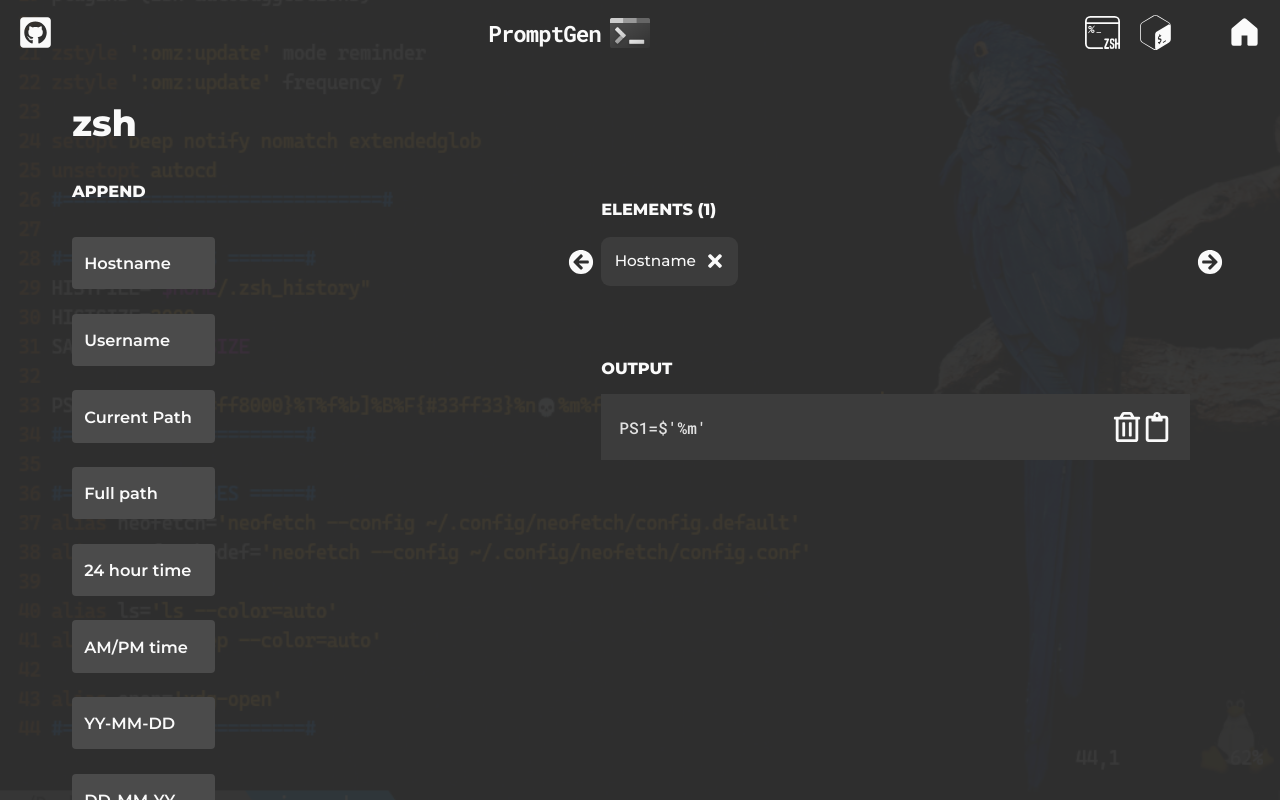
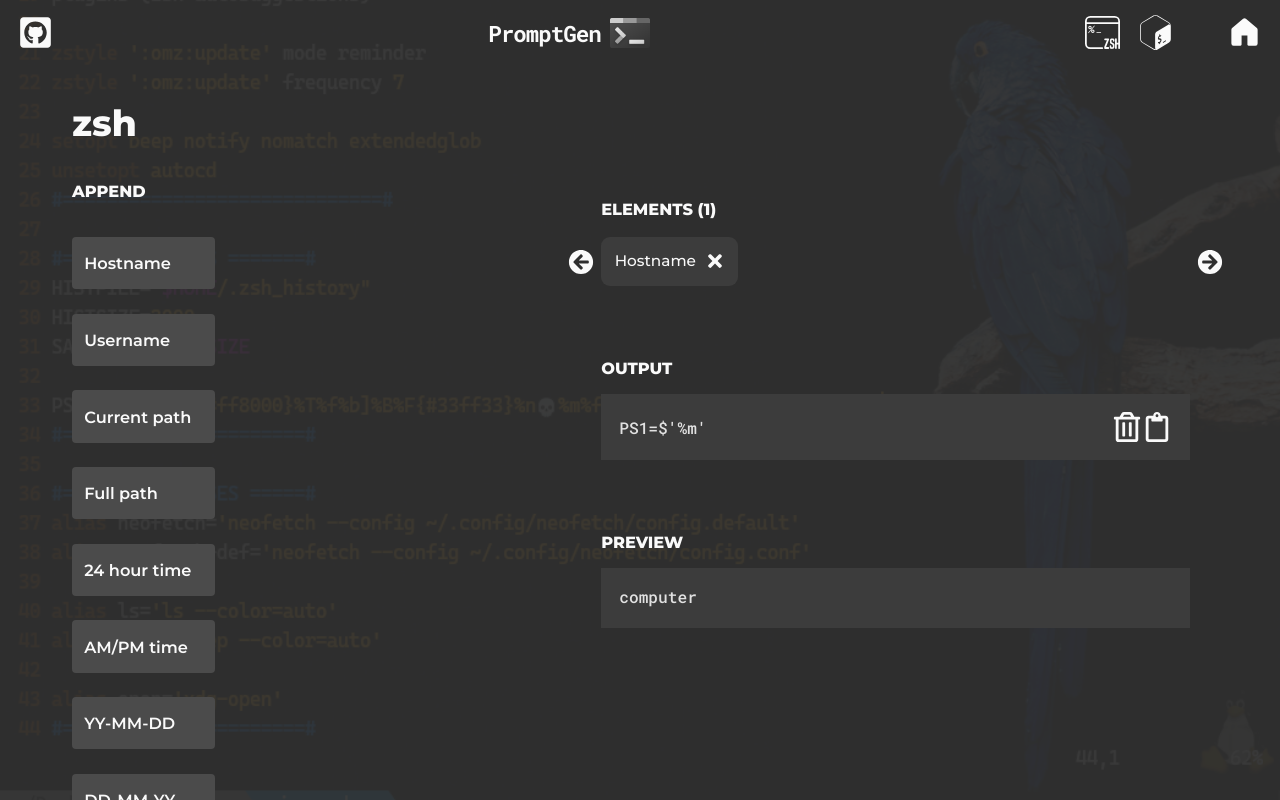
Before and after one commit to vrecek/ps1-gen, a React (Vite) app: page /zsh in a window 1280 px wide. Both pictures are taken after a click on the element "Hostname". Shown: the top 800 px of the page. Built offline with nearby package versions, Linux system fonts and the light colour scheme.

Commit message:
prompt preview

```diff
--- a/src/components/Shell/AddPanel/CustomText.tsx
+++ b/src/components/Shell/AddPanel/CustomText.tsx
@@ -19,6 +19,7 @@ const CustomText = ({ setElements }: IElementsStateFn) => {
                 id: generateID(),
                 text: val,
                 originalValue: val,
+                prvText: val,
                 value: val
             })
             return [...curr]
--- /dev/null
+++ b/src/components/Shell/PreviewPanel/PreviewPanel.tsx
@@ -0,0 +1,61 @@
+import '@/css/PreviewPanel.css'
+import { IShellPreview } from '@/interfaces/ShellInterfaces'
+
+
+const PreviewPanel = ({ elements, shell }: IShellPreview) => {
+    const displayElements = (): JSX.Element => {
+        const rxStr: string[] =
+            shell === 'zsh'
+                ? ['%F{(#[a-z0-9]{6})', '%K{(#[a-z0-9]{6})']
+                : ['\\e\\[38;2;([^m]+)m', '\\e\\[48;2;([^m]+)m']
+
+
+        return (
+            <p className='out'>
+            {
+                elements.map(x => {
+                    const fg_bg: string[] = ['', '']
+
+                    for (let i = 0; i < 2; i++)
+                    {
+                        const rx:     RegExp = new RegExp(`${rxStr[i]}`),
+                              hexClr: string | undefined = x.value.match(rx)?.[1]
+
+
+                        if (hexClr)
+                        {
+                            if (hexClr.includes(';'))
+                            {
+                                const rgb: string = `rgb(${hexClr.replaceAll(';', ',')})`
+                                fg_bg[i] = rgb
+
+                                continue
+                            }
+
+                            fg_bg[i] = hexClr
+                        }
+                    }
+
+                    return <span key={x.id} style={{color: fg_bg[0], background: fg_bg[1]}}>
+                        {x.prvText}
+                    </span>
+                })
+            }
+            </p>
+        )
+    }
+
+
+    return (
+        <section className="preview-panel">
+
+            <p className="title">preview</p>
+
+            <div className="preview">{displayElements()}</div>
+
+        </section>
+    )
+}
+
+
+export default PreviewPanel
--- a/src/components/Shell/Shellpage.tsx
+++ b/src/components/Shell/Shellpage.tsx
@@ -4,6 +4,7 @@ import ElementsPanel from './ElementsPanel/ElementsPanel'
 import OutputPanel from './OutputPanel/OutputPanel'
 import { IElementState, IShellPage, IToggledOptions } from '@/interfaces/ShellInterfaces'
 import React from 'react'
+import PreviewPanel from './PreviewPanel/PreviewPanel'
 
 
 const Shellpage = ({ shell }: IShellPage) => {
@@ -57,6 +58,10 @@ const Shellpage = ({ shell }: IShellPage) => {
                         setHighlighted={setHighlighted}
                         setToggled={setToggled}
                     />
+                    <PreviewPanel
+                        elements={elements}
+                        shell={shell}
+                    />
 
                 </section>
 
--- a/src/css/OutputPanel.css
+++ b/src/css/OutputPanel.css
@@ -1 +1 @@
-section.output-panel div.container{display:flex;justify-content:space-between;align-items:center;flex-direction:row;margin-top:.25em;background:#3c3c3c;padding:1em;word-break:break-all}section.output-panel div.container div{display:flex;margin-left:1em}section.output-panel div.container div span{width:30px;height:30px;cursor:pointer;position:relative}section.output-panel div.container div span i{position:absolute;top:0;left:50%;translate:-50% -150%;white-space:nowrap;font-weight:800}section.output-panel div.container div span svg{width:100%;height:100%;transition:.2s}section.output-panel div.container p.out{font-size:.9rem;color:#e1e1e1;font-weight:500;font-family:"Roboto Mono"}
+section.output-panel div.container{display:flex;justify-content:space-between;align-items:center;flex-direction:row;margin-top:.25em;background:#3c3c3c;padding:1em;word-break:break-all}section.output-panel div.container div{display:flex;margin-left:1em}section.output-panel div.container div span{width:30px;height:30px;cursor:pointer;position:relative}section.output-panel div.container div span i{position:absolute;top:0;left:50%;translate:-50% -150%;white-space:nowrap;font-weight:800}section.output-panel div.container div span svg{width:100%;height:100%;transition:.2s}
--- /dev/null
+++ b/src/css/PreviewPanel.css
@@ -0,0 +1 @@
+section.preview-panel{padding:1em;margin-top:2em}section.preview-panel div.preview{background:#3c3c3c;padding:1em;min-height:60px}section.preview-panel div.preview p.out span{font-size:inherit}
--- a/src/css/Shellpage.css
+++ b/src/css/Shellpage.css
@@ -1 +1 @@
-main.shellpage{padding:2em 4em}main.shellpage h1{font-size:2rem;font-weight:800;margin-bottom:1em}main.shellpage div.main-wrap{display:flex;justify-content:space-between;align-items:none;flex-direction:row}main.shellpage div.main-wrap p.title{text-transform:uppercase;font-size:.9rem;font-weight:800;margin-bottom:1em}main.shellpage div.main-wrap section.elem-wrap{width:55%}main.shellpage div.main-wrap section.elem-wrap section.options-panel,main.shellpage div.main-wrap section.elem-wrap section.elements-panel,main.shellpage div.main-wrap section.elem-wrap section.output-panel{width:100%;padding:1em}
+main.shellpage{padding:2em 4em}main.shellpage h1{font-size:2rem;font-weight:800;margin-bottom:1em}main.shellpage div.main-wrap{display:flex;justify-content:space-between;align-items:none;flex-direction:row}main.shellpage div.main-wrap p.title{text-transform:uppercase;font-size:.9rem;font-weight:800;margin-bottom:1em}main.shellpage div.main-wrap p.out{font-size:.9rem;color:#e1e1e1;font-weight:500;font-family:"Roboto Mono"}main.shellpage div.main-wrap section.elem-wrap{width:55%}main.shellpage div.main-wrap section.elem-wrap section.options-panel,main.shellpage div.main-wrap section.elem-wrap section.elements-panel,main.shellpage div.main-wrap section.elem-wrap section.output-panel{width:100%;padding:1em}
--- a/src/data/shell_init.tsx
+++ b/src/data/shell_init.tsx
@@ -2,26 +2,34 @@ import { IPanelOption, Shells } from "@/interfaces/ShellInterfaces";
 
 
 export default (shell: Shells): IPanelOption[] => {
+    const constValues: string[][] = [
+        [
+            'Hostname', 'Username',
+            'Current path', 'Full path',
+            '24 hour time', 'AM/PM time',
+            'YY-MM-DD', 'DD-MM-YY'
+        ],
+        [
+            'computer', 'user',
+            '~/', '/home/user',
+            '22:17', '10:17PM',
+            '24-04-07', '07-04-2024'
+        ]
+    ]
+
+    let codeValues: string[]
+
     if (shell === 'zsh')
-        return [
-            { text: 'Hostname', value: '%m' },
-            { text: 'Username', value: '%n' },
-            { text: 'Current Path', value: '%~' },
-            { text: 'Full path', value: '%/' },
-            { text: '24 hour time', value: '%T' },
-            { text: 'AM/PM time', value: '%t' },
-            { text: 'YY-MM-DD', value: '%D' },
-            { text: 'DD-MM-YY', value: '%D{%d-%m-%Y}' },
-        ]
+        codeValues = ['%m', '%n', '%~', '%/', '%T', '%t', '%D', '%D{%d-%m-%Y}']
+    else
+        codeValues = ['\\h', '\\u', '\\w', '$PWD', '\\A', '\\@', '\\D{%Y-%m-%d}', '\\D{%d-%m-%Y}']
 
-    return [
-        { text: 'Hostname', value: '\\h' },
-        { text: 'Username', value: '\\u' },
-        { text: 'Current Path', value: '\\w' },
-        { text: 'Full path', value: '$PWD' },
-        { text: '24 hour time', value: '\\A' },
-        { text: 'AM/PM time', value: '\\@' },
-        { text: 'YY-MM-DD', value: '\\D{%Y-%m-%d}' },
-        { text: 'DD-MM-YY', value: '\\D{%d-%m-%Y}' },
-    ]
+
+    return codeValues.map((x, i) => {
+        return {
+            text: constValues[0][i],
+            value: x,
+            prvText: constValues[1][i]
+        }
+    })
 }
--- /dev/null
+++ b/src/scss/Shell/PreviewPanel.scss
@@ -0,0 +1,18 @@
+@import '../config';
+
+section.preview-panel {
+    padding: 1em;
+    margin-top: 2em;
+
+    div.preview {
+        background: $clr-blackl;
+        padding: 1em;
+        min-height: 60px;
+
+        p.out {
+            span {
+                font-size: inherit;
+            }
+        }
+    }
+}
--- a/src/scss/Shell/Shellpage.scss
+++ b/src/scss/Shell/Shellpage.scss
@@ -20,6 +20,13 @@ main.shellpage {
             margin-bottom: 1em;
         }
 
+        p.out {
+            font-size: .9rem;
+            color: $clr-whited;
+            font-weight: 500;
+            font-family: 'Roboto Mono';
+        }
+
         section.elem-wrap {
             width: 55%;
 
```
Also changed, not shown: src/interfaces/ShellInterfaces.tsx (+6 -2 lines), src/scss/Shell/OutputPanel.scss (+0 -7 lines).
